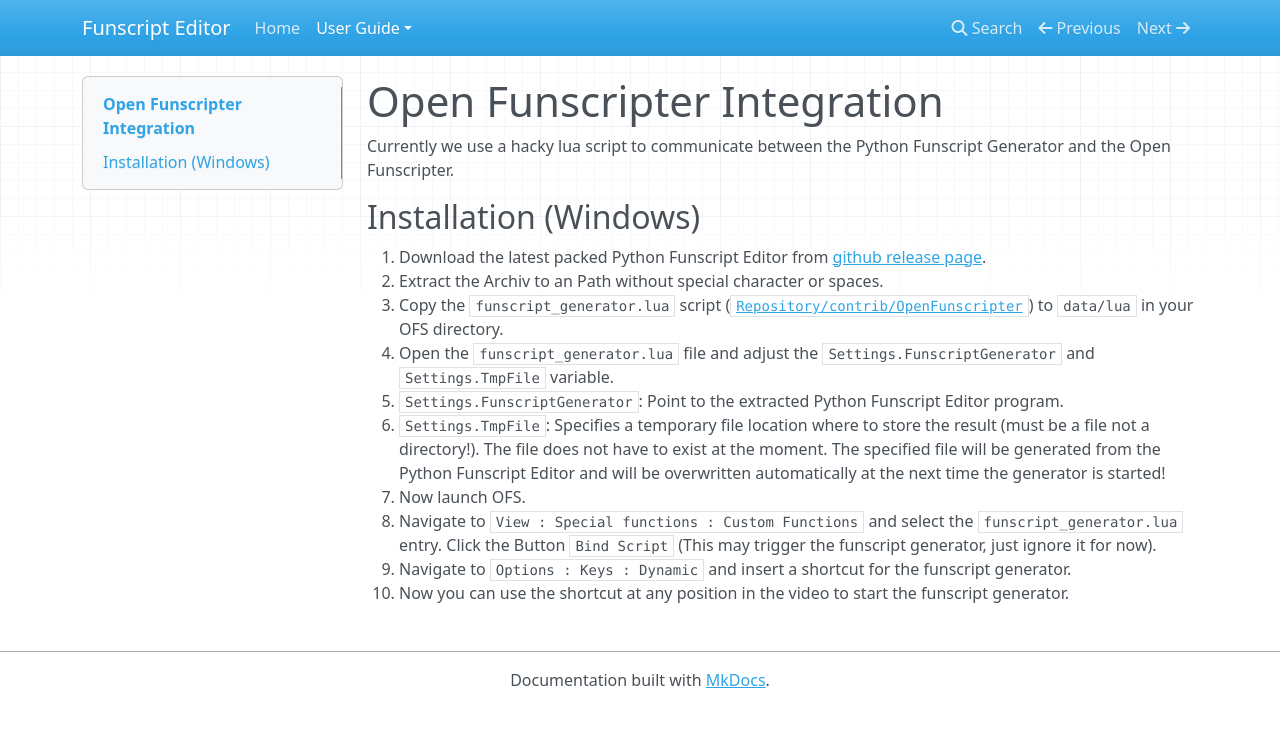
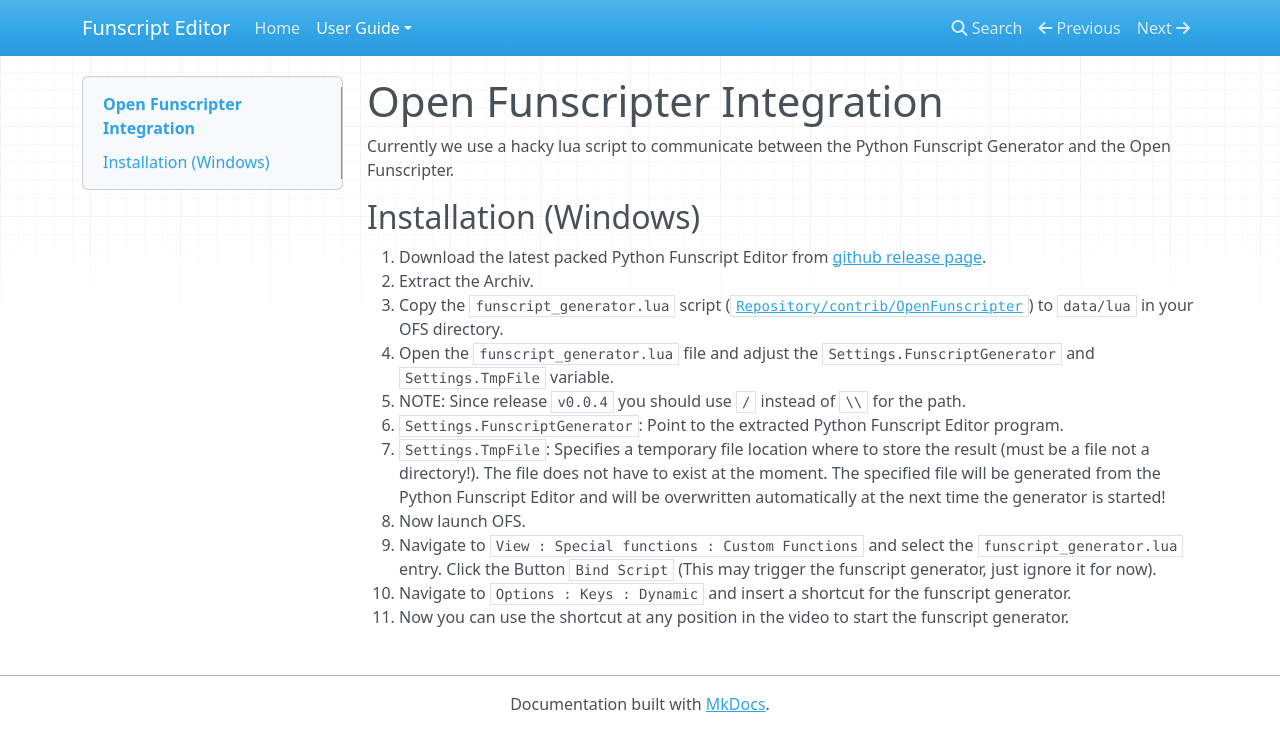
Before and after one commit to michael-mueller-git/Python-Funscript-Editor, an MkDocs documentation site: the page built from docs/app/docs/user-guide/ofs-integration.md, in a window 1280 px wide. Shown: the top 751 px of the page. Built offline with MkDocs 1.6.1, drawn with Linux system fonts in a browser that asks for light colours; nearby versions of some CDN libraries; old or Windows-style settings are respelled for this version of MkDocs.

Commit message:
update doc

```diff
--- a/docs/app/docs/user-guide/ofs-integration.md
+++ b/docs/app/docs/user-guide/ofs-integration.md
@@ -5,9 +5,10 @@
 ## Installation (Windows)
 
 1. Download the latest packed Python Funscript Editor from [github release page](https://github.com/michael-mueller-git/Python-Funscript-Editor/releases).
-2. Extract the Archiv to an Path without special character or spaces.
+2. Extract the Archiv.
 3. Copy the `funscript_generator.lua` script ([`Repository/contrib/OpenFunscripter`](https://github.com/michael-mueller-git/Python-Funscript-Editor/tree/main/contrib/OpenFunscripter)) to `data/lua` in your OFS directory.
 4. Open the `funscript_generator.lua` file and adjust the `Settings.FunscriptGenerator` and `Settings.TmpFile` variable.
+   - NOTE: Since release `v0.0.4` you should use `/` instead of `\\` for the path.
    - `Settings.FunscriptGenerator`: Point to the extracted Python Funscript Editor program.
    - `Settings.TmpFile`: Specifies a temporary file location where to store the result (must be a file not a directory!). The file does not have to exist at the moment. The specified file will be generated from the Python Funscript Editor and will be overwritten automatically at the next time the generator is started!
 5. Now launch OFS.
```
